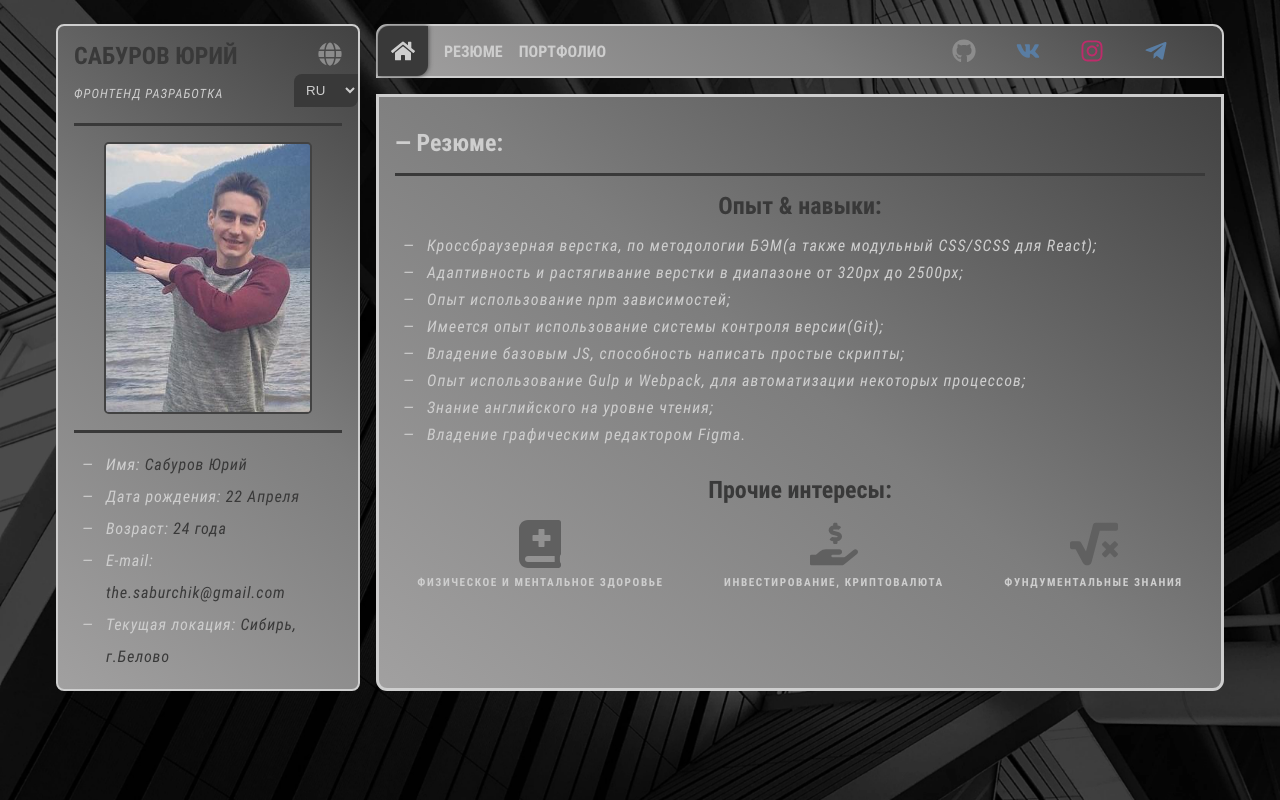
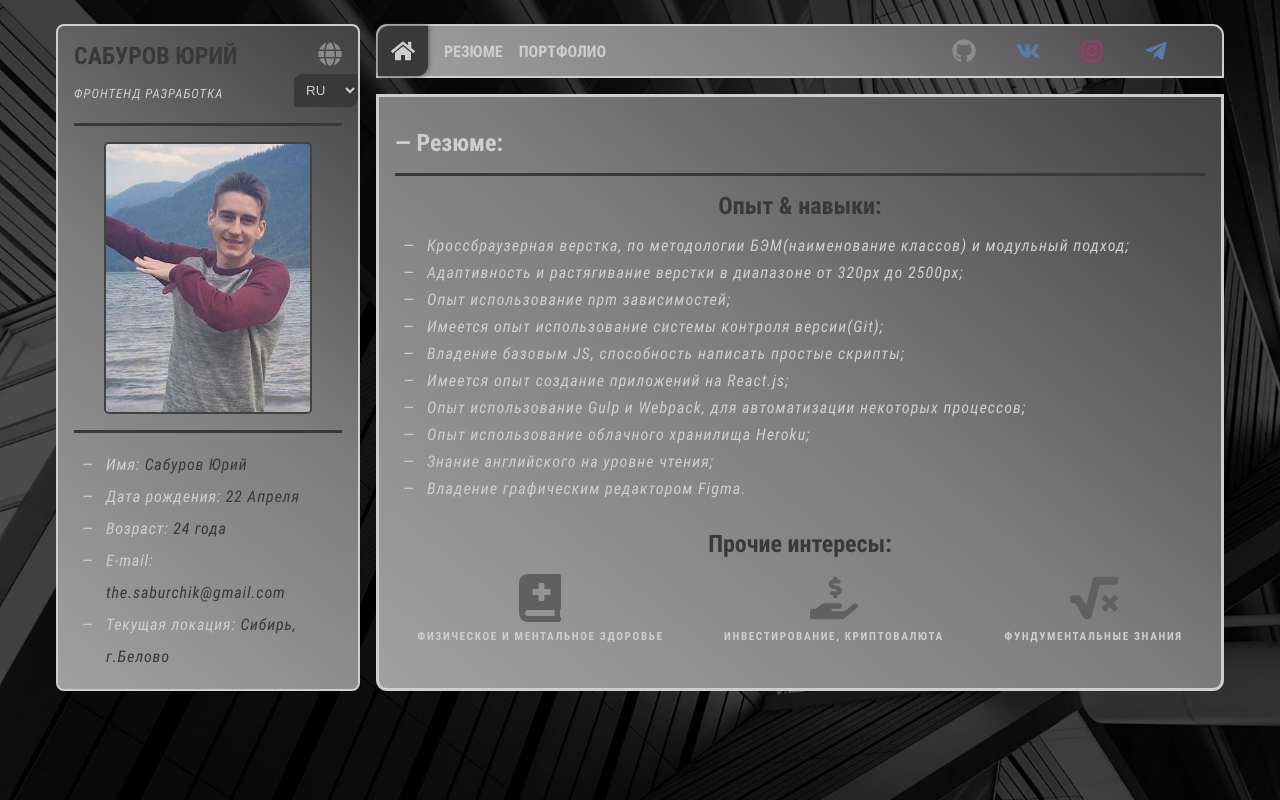
Before and after one commit to saburchik/resume, a Next.js app: page /resume in a window 1280 px wide. Built offline with nearby package versions, Linux system fonts and the light colour scheme.

Commit message:
changed content

```diff
--- a/pages/resume.js
+++ b/pages/resume.js
@@ -26,7 +26,9 @@ const Resume = () => {
                             <li><FormattedMessage id="li-skill-five" />;</li>
                             <li><FormattedMessage id="li-skill-six" />;</li>
                             <li><FormattedMessage id="li-skill-seven" />;</li>
-                            <li><FormattedMessage id="li-skill-eight" />.</li>
+                            <li><FormattedMessage id="li-skill-eight" />;</li>
+                            <li><FormattedMessage id="li-skill-nine" />;</li>
+                            <li><FormattedMessage id="li-skill-ten" />.</li>
                         </ul>
                     </article>
                     <article>
--- a/public/languages/english.json
+++ b/public/languages/english.json
@@ -16,16 +16,18 @@
     "my-age": "24 years old",
     "my-location": "Belovo, Kemerovo, Siberia",
     "description-first": "The last few years I've been trying to get in a European college with a degree in IT Systems Development. For one reason or another - I couldn't do it. When came the wave of IT and technologies that simplify and automate web-development, and web-development is what I'm interested in. I decided to gradually master the material about frontend from open sources/documentation. During this time I've learned - to learn. I learned how to solve tasks and understand some fundamental things on the web. In addition, I also began to be interested in personal productivity, I want to develop faster and do more.",
-    "description-second": "Now, I'd like to do an internship in a team/company with possible employment. I want to understand how workflows and interaction between developers/customers take place, get development experience in a team. I'll be happy to share my experience/knowledge and extract the same from colleagues.",
+    "description-second": "After two months of internship in an Estonian company, I'm looking for new opportunities. I'd like to continue to gain development experience in a multicultural team. I'll be happy to share my experience/knowledge and extract the same from colleagues.",
     "description-qualities": "While working, I'm focused, calm and focused on results. Independent, the skills/knowledge that I have - I acquired myself. Thanks to constancy and attitude to business.",
-    "li-skill-first": "Cross-browser layout, according to BEM methodology(and also CSS/SCSS module for React)",
+    "li-skill-first": "Cross-browser layout, according to BEM methodology(name of classes) and a module approach",
     "li-skill-second": "Responsive and stretchy layout in the range from 320px to 2500px",
     "li-skill-third": "I've experience using npm dependencies",
     "li-skill-four": "I've experience using the version control system (Git)",
     "li-skill-five": "Proficiency in basic JS, ability to write simple scripts",
-    "li-skill-six": "Using Gulp and Webpack to automate some processes",
-    "li-skill-seven": "Knowledge of English at the reading level",
-    "li-skill-eight": "Worked with the graphic editor Figma and Photoshop",
+    "li-skill-six": "I've experience in creating applications on React.js",
+    "li-skill-seven": "Using Gulp and Webpack to automate some processes",
+    "li-skill-eight": "I've experience using Heroku Cloud Storage",
+    "li-skill-nine": "Knowledge of English at the reading level",
+    "li-skill-ten": "Worked with the graphic editor Figma",
     "interest-left": "Physical and mental health",
     "interest-middle": "Investing, cryptocurrency",
     "interest-right": "Fundamental knowledge"
--- a/public/languages/russian.json
+++ b/public/languages/russian.json
@@ -15,17 +15,19 @@
     "my-bithday": "22 Апреля",
     "my-age": "24 года",
     "my-location": "Сибирь, г.Белово",
-    "description-first": "Последние несколько лет пробовал поступить в европейский колледж на специальность: Разработка ИТ-систем. По тем или иным причинам не получалось. Когда пошла волна ИТ и технологий, которые упрощают и автоматизируют веб-разработку, а веб-разработка - это то, к чему я питаю интерес. Я решил постепенно и самостоятельно изучить материал по вебу из открытых источниках/документациях. За это время я научился - учится. Решать задачи и понимать некоторые фундаментальные вещи в вебе. Помимо этого, меня также начала интересовать личная продуктивность, хочу развиваться быстрее и делать больше.",
-    "description-second": "Сейчас хотел бы пройти стажировку в команде/компании с возможным трудоустройством. Хочу понять, как происходят рабочие процессы и взаимодействие между разработчиками/заказчиками, получить опыт разработки в команде. Буду рад делиться своим опытом/знаниями и извлекать тоже самое от коллег.",
+    "description-first": "Последние несколько лет пробовал поступить в европейский колледж на специальность: Разработка ИТ-систем. По тем или иным причинам не получалось. A когда пошла волна ИТ и технологий, которые упрощают и автоматизируют веб-разработку, а веб-разработка - это то, к чему я питаю интерес. Я решил постепенно и самостоятельно изучить материал по вебу из открытых источниках. За это время я научился - учится. Решать задачи и понимать некоторые фундаментальные вещи в вебе. Помимо этого, меня также начала интересовать личная продуктивность, хочу развиваться быстрее и делать больше.",
+    "description-second": "После двух месяцах стажировки в Эстонской компании ищу новые возможности. Хотелось бы продолжать получать опыт разработки в мультикультурной команде. Буду рад делиться своим опытом/знаниями и извлекать тоже самое от коллег.",
     "description-qualities": "Во время работы я сосредоточен, спокоен и нацелен на результат. Самостоятельный, все имеющийся навыки/знания приобрел сам. Благодаря постоянству и отношению к делу.",
-    "li-skill-first": "Кроссбраузерная верстка, по методологии БЭМ(а также модульный CSS/SCSS для React)",
+    "li-skill-first": "Кроссбраузерная верстка, по методологии БЭМ(наименование классов) и модульный подход",
     "li-skill-second": "Адаптивность и растягивание верстки в диапазоне от 320px до 2500px",
     "li-skill-third": "Опыт использование npm зависимостей",
     "li-skill-four": "Имеется опыт использование системы контроля версии(Git)",
     "li-skill-five": "Владение базовым JS, способность написать простые скрипты",
-    "li-skill-six": "Опыт использование Gulp и Webpack, для автоматизации некоторых процессов",
-    "li-skill-seven": "Знание английского на уровне чтения",
-    "li-skill-eight": "Владение графическим редактором Figma",
+    "li-skill-six": "Имеется опыт создание приложений на React.js",
+    "li-skill-seven": "Опыт использование Gulp и Webpack, для автоматизации некоторых процессов",
+    "li-skill-eight": "Опыт использование облачного хранилища Heroku",
+    "li-skill-nine": "Знание английского на уровне чтения",
+    "li-skill-ten": "Владение графическим редактором Figma",
     "interest-left": "Физическое и ментальное здоровье",
     "interest-middle": "Инвестирование, криптовалюта",
     "interest-right": "Фундументальные знания"
--- a/styles/App.css
+++ b/styles/App.css
@@ -29,6 +29,11 @@
   box-sizing: border-box;
   padding: 0;
   margin: 0;
+}
+
+html {
+  margin-right: calc(-1 * (100vw - 100%));
+  overflow-x: hidden;
 }
 
 body {
```
